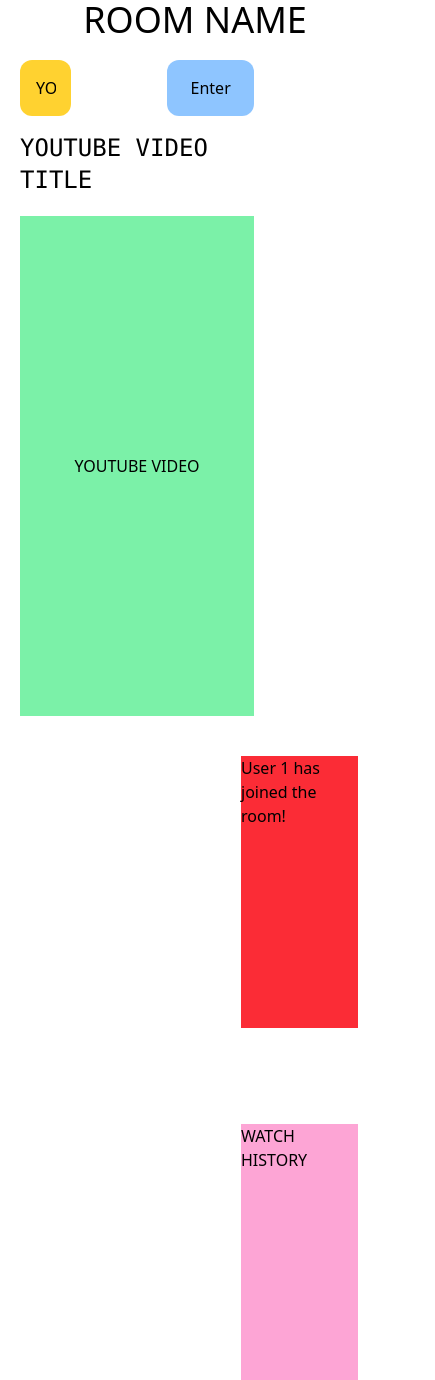
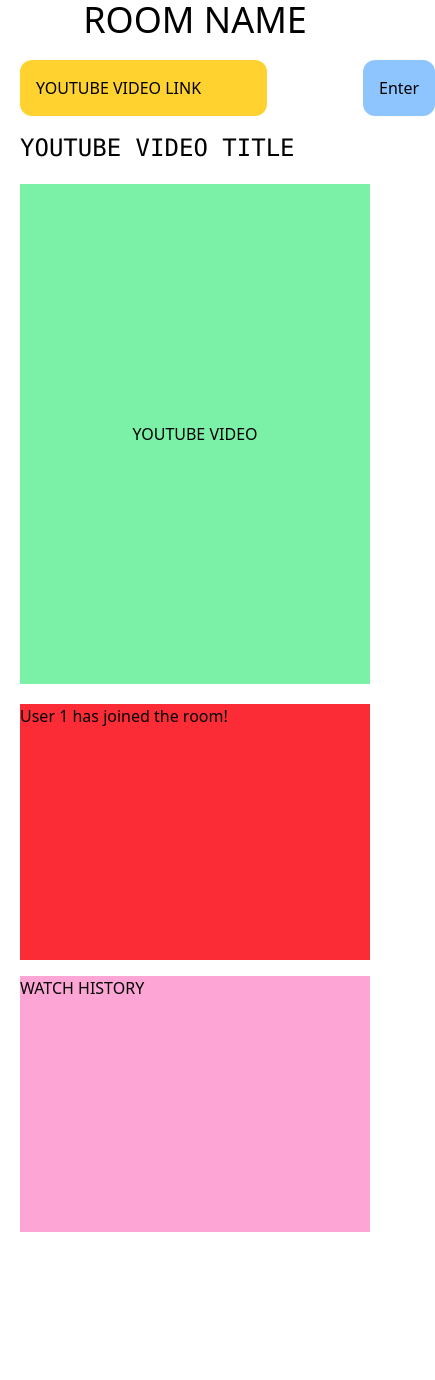
Before and after one commit to SilahicAmil/yt-together, a React (Vite) app in the folder frontend/: page /room/123 in a window 390 px wide. Shown: the whole page, 435 px wide, since content can reach past the window. After the commit the page ends 1252 px from the top, so only its background shows below. Built offline with nearby package versions, Linux system fonts and the light colour scheme.

Commit message:
Updating some styling for the room page. Making it slightly responsive for desktop and mobile. Extracting these components out l8r

```diff
--- a/frontend/src/room/room-details.jsx
+++ b/frontend/src/room/room-details.jsx
@@ -4,26 +4,26 @@ export default function RoomDetails() {
       <div className="flex justify-center items-center">
         <h1 className="text-4xl">ROOM NAME</h1>
       </div>
-      <div className="m-5 float-left w-[60%]">
+      <div className="m-5 lg:float-left lg:w-[60%]">
         <div className="mb-4 flex gap-24">
           <input
             type="search"
             defaultValue="YOUTUBE VIDEO LINK"
-            className="bg-amber-300 w-1/3 rounded-xl pl-4"
+            className="bg-amber-300 lg:w-1/3 rounded-xl pl-4"
           />
 
-          <button className="bg-blue-300 p-4 rounded-xl w-32">Enter</button>
+          <button className="bg-blue-300 p-4 rounded-xl lg:w-32">Enter</button>
         </div>
         <h1 className="text-2xl font-mono">YOUTUBE VIDEO TITLE</h1>
         <div className="h-125 w-full mt-5 bg-green-300 flex items-center justify-center">
           YOUTUBE VIDEO
         </div>
       </div>
-      <div className="float-right w-[30%] mr-8 h-full mt-5">
-        <div className="h-68 w-full bg-red-500">
+      <div className="lg:float-right lg:w-[30%] h-full m-5">
+        <div className="h-64 w-full bg-red-500">
           <p>User 1 has joined the room!</p>
         </div>
-        <div className="h-64 w-full bg-pink-300 mt-24">
+        <div className="h-64 w-full bg-pink-300 mt-4">
           <p>WATCH HISTORY</p>
         </div>
       </div>
```
